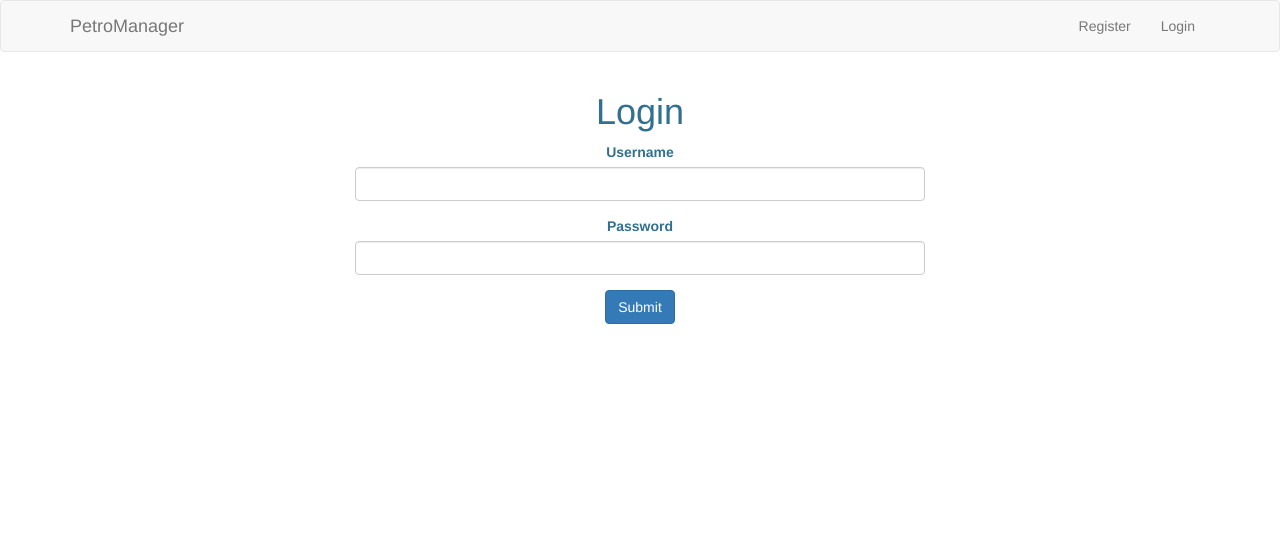
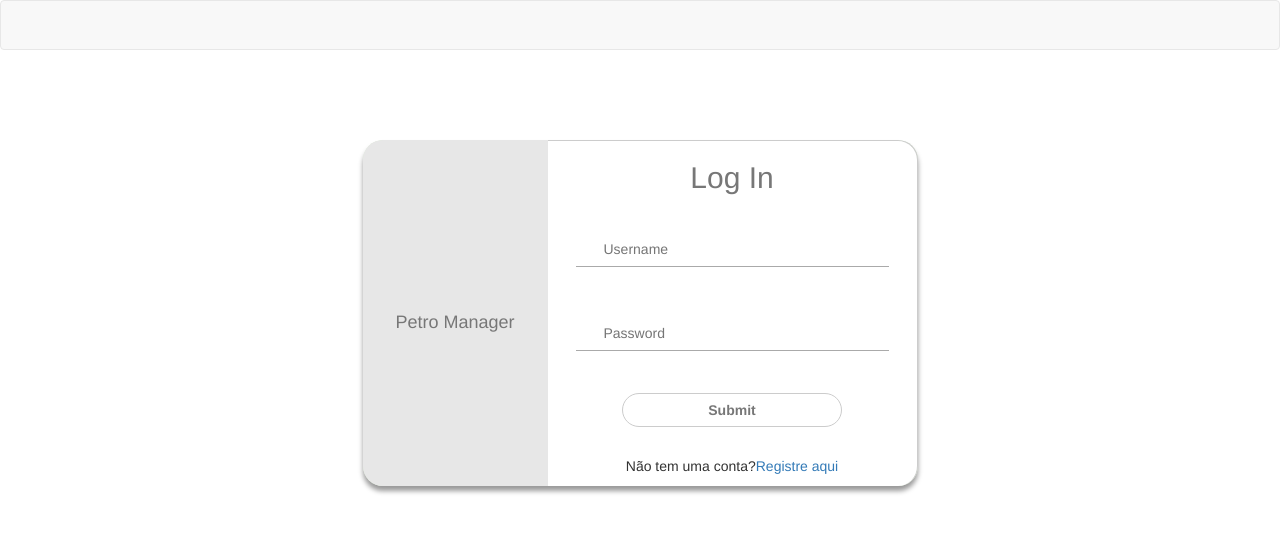
Before and after one commit to itamarjp/petromaneger_online, a Flask app: page /login in a window 1280 px wide. Shown: the top 555 px of the page. Run offline with Flask 2, Linux system fonts and the light colour scheme; some libraries are stand-ins or nearby versions.

Commit message:
make it better

```diff
--- a/app.py
+++ b/app.py
@@ -1,9 +1,7 @@
 from datetime import datetime
 from functools import wraps
-
 import mysql.connector
 from flask import flash, redirect, url_for, session, request, render_template
-
 from functions import enviar_emails, petronect_selenium_process
 from functions.exporta_propostas import *
 from functions.petronect_selenium_process import *
@@ -45,12 +43,6 @@ def sensor():
             x = x + 1
         print(exportaPropostas)
         print("Scheduler is alive!")
-
-
-# sched = BackgroundScheduler(daemon=True)
-# sched.add_job(sensor,'interval',seconds=10)
-# sched.start()
-
 
 def is_logged_in(f):
     @wraps(f)
@@ -122,7 +114,7 @@ def setup():
 
 @app.route('/')
 def index():
-    return render_template('home.html')
+    return redirect(url_for('login'))
 
 
 @app.route('/about')
@@ -253,6 +245,7 @@ def add_article():
 @app.route('/edit_article/<string:id>', methods=['GET', 'POST'])
 @is_logged_in
 def edit_article(id):
+    username = (session['username'])
     cur = mysql.connection.cursor()
     result = cur.execute("SELECT * FROM articles WHERE id = %s", [id])
     article = cur.fetchone()
@@ -266,7 +259,7 @@ def edit_article(id):
         body = request.form['body']
         cur = mysql.connection.cursor()
         app.logger.info(title)
-        cur.execute("UPDATE articles SET title=%s, body=%s WHERE id=%s", (title, body, id))
+        cur.execute("UPDATE articles SET title=%s, body=%s WHERE id=%s AND author = %s", [title, body, id, username])
         mysql.connection.commit()
         cur.close()
         flash('Lista Atualizada', 'success')
@@ -276,11 +269,12 @@ def edit_article(id):
 
 @app.route('/delete_article/<string:id>', methods=['POST'])
 @is_logged_in
-def delete_article(id):
+def delete_article(id): #alterar o query para deletar apenas os Ids do usuário logado, incluir o usuário na planilha de classifica
+    username = (session['username'])
     cur = mysql.connection.cursor()
-    cur.execute("DELETE FROM articles WHERE id = %s", [id])
-    cur.execute("DELETE FROM resumo_oportunidades WHERE id = %s", [id])
-    cur.execute("DELETE FROM classifica WHERE Oportunidade = %s", [id])
+    cur.execute("DELETE FROM articles WHERE id = %s AND author = %s", [id, username])
+    cur.execute("DELETE FROM resumo_oportunidades WHERE id = %s AND user = %s", [id, username])
+    cur.execute("DELETE FROM classifica WHERE Oportunidade = %s AND user = %s", [id, username])
     mysql.connection.commit()
     cur.close()
 
@@ -288,7 +282,7 @@ def delete_article(id):
     return redirect(url_for('dashboard'))
 
 
-@app.route('/enviarEmails', defaults={'id': 'No Id'})
+# @app.route('/enviarEmails', defaults={'id': 'No Id'})
 @app.route('/listIds/<string:id>', methods=['GET', 'POST'])
 @is_logged_in
 def listIds(id):
@@ -315,30 +309,34 @@ def listIds(id):
         except:
             pass
     resultListIds = set(resultListIds)
+    if request.method == 'POST':
+        baixar_anexos = request.form['baixar_anexos']
+        print(str(baixar_anexos))
+        return redirect(url_for('download', id=id, baixar_anexos=baixar_anexos))
     return render_template('listIds.html', listIds=resultListIds, idsNotFound=idsNotFound, titleList=titleList,
                            idList=id)
 
 
-@app.route('/downloadInProgress/<string:id>', methods=['GET', 'POST'])
+@app.route('/downloadInProgress', methods=['GET', 'POST'])
 @is_logged_in
-def download(id):
+def download():
+    id = request.args.get('id')
+    baixar_anexos = request.args.get('baixar_anexos')
     username = (session['username'])
-    form = setupForm(request.form)
     cur = mysql.connection.cursor()
-    result = cur.execute(f"SELECT * FROM users WHERE username = '{username}'")
+    cur.execute(f"SELECT * FROM users WHERE username = '{username}'")
     data = cur.fetchall()
     cur.close()
     user = data[0]['usernamePet']
     passwordPet = data[0]['passwordPet']
 
-    if request.method == 'POST':
-        downloadFilesProcess(resultListIds, user, passwordPet, username, titleListFilter, idArticles, id)
-        cur = mysql.connection.cursor()
-        resumo = f"SELECT * from resumo_oportunidades where id = '{id}'"
-        cur.execute(resumo)
-        records = cur.fetchall()
-        cur.close()
-        return render_template('downloadInProgress.html', records=records)
+    downloadFilesProcess(resultListIds, user, passwordPet, username, titleListFilter, idArticles, id, baixar_anexos)
+    cur = mysql.connection.cursor()
+    resumo = f"SELECT * from resumo_oportunidades where id = '{id}'"
+    cur.execute(resumo)
+    records = cur.fetchall()
+    cur.close()
+    return render_template('downloadInProgress.html', records=records)
 
 
 @app.route('/enviarEmails/<string:id>', methods=['GET', 'POST'])
@@ -481,7 +479,10 @@ def propostas():
 
     cur = mysql.connection.cursor()
     username = (session['username'])
-    resumo = f"SELECT lista,id,id_oportunidade,user,descricao,data_abertura,data_vencimento,horario FROM resumo_oportunidades WHERE user = '{username}'  AND caminho_proposta IS NULL AND realizar_download = 'True' AND proposta_baixada IS NULL"
+    resumo = f"SELECT lista,id,id_oportunidade,user,descricao,data_abertura,data_vencimento,horario " \
+             f"FROM resumo_oportunidades WHERE user = '{username}'  " \
+             f"AND caminho_proposta IS NULL AND realizar_download = 'True' " \
+             f"AND proposta_baixada IS NULL"
     cur.execute(resumo)
     records1 = cur.fetchall()
     print(records1)
--- a/functions/ler_csv_propostas.py
+++ b/functions/ler_csv_propostas.py
@@ -97,9 +97,11 @@ def classifica(sort, user, idList, id, empresa):
             cur.execute(f"INSERT INTO classifica(unique_key, id_lista, Oportunidade, item, descricao, emp_menor_valor, "
                         f"menor_valor, empr_seg_men_val, seg_men_val, emp_maior_val, maior_valor, "
                         f"valor_sua_empresa, res_percentual, status_sua_empresa, margem_seg_menor_valor, user) VALUES "
-                        f"('{id + i}','{idList}','{id}','{i}','{descItem}','{empMinV}','{minValue}','{empSecMenorValor}','{secMenor}','{empMaxV}','{maxValue}','{companyValue}','{round(((1 - companyPercent) * 100), 2)}','{resultado}','{margem}','{user}')")
+                        f"('{id + i}','{idList}','{id}','{i}','{descItem}','{empMinV}','{minValue}','"
+                        f"{empSecMenorValor}','{secMenor}','{empMaxV}','{maxValue}','{companyValue}',"
+                        f"'{round(((1 - companyPercent) * 100), 2)}','{resultado}','{margem}','{user}')")
             cur.execute("UPDATE resumo_oportunidades SET func_classifica = 'analisado' WHERE "
-                        "id_oportunidade = %s", [id])
+                        "id_oportunidade = %s AND user = %s", [id, user])
             mysql.connection.commit()
             cur.close()
         except Exception as e:
--- a/models/db_config.py
+++ b/models/db_config.py
@@ -10,4 +10,4 @@ CLEAR_DB_MYSQL_PASSWORD = '5a12c294'
 CLEAR_DB_MYSQL_DB = 'heroku_b7ba95eca179db5'
 CLEAR_DB_MYSQL_CURSORCLASS = 'DictCursor'
 
-MODE = 'development'
+MODE = 'prod'
--- a/templates/includes/_navbar.html
+++ b/templates/includes/_navbar.html
@@ -1,12 +1,13 @@
 <nav class="navbar navbar-default">
     <div class="container">
+    {% if session.logged_in %}
         <div class="navbar-header">
             <a class="navbar-brand" href="/dashboard">PetroManager</a>
 
         </div>
         <div id="navbar" class="collapse navbar-collapse">
             <ul class="nav navbar-nav">
-                {% if session.logged_in %}
+
                     <li><a href="/resumoGeral">Resumo Geral</a></li>
                     <li><a href="/classificageral">Classificação Geral</a></li>
                     <li><a href="/propostas">Baixar Propostas</a></li>
@@ -19,8 +20,8 @@
                     <li><a href="/setup">Setup</a></li>
                     <li><a href="/logout">Logout</a></li>
                 {% else %}
-                    <li><a href="/register_route">Register</a></li>
-                    <li><a href="/login">Login</a></li>
+{#                    <li><a href="/register_route">Register</a></li>#}
+{#                    <li><a href="/login">Login</a></li>#}
                 {% endif %}
 
             </ul>
--- a/templates/layout.html
+++ b/templates/layout.html
@@ -6,7 +6,6 @@
     <link rel="stylesheet" href="https://cdn.datatables.net/1.10.21/css/jquery.dataTables.min.css">
     <link rel="stylesheet" href="https://maxcdn.bootstrapcdn.com/bootstrap/3.3.7/css/bootstrap.min.css">
 
-
 </head>
 <body>
 {% include 'includes/_navbar.html' %}
@@ -14,11 +13,6 @@
     {% include 'includes/_messages.html' %}
     {% block body %}{% endblock %}
 </div>
-
 <script src="https://maxcdn.bootstrapcdn.com/bootstrap/3.3.7/js/bootstrap.min.js"></script>
-<script src="//cdn.ckeditor.com/4.6.2/basic/ckeditor.js"></script>
-<script type="text/javascript">
-    CKEDITOR.replace('editor')
-</script>
 </body>
 </html>
--- a/templates/login.html
+++ b/templates/login.html
@@ -2,20 +2,126 @@
 
 {% block body %}
 
-    <h1 align="center" class="text-info">Login</h1>
-    <div align="center">
-        <form action="" method="POST">
-            <div class="form-group" style="width: 50%">
-                <label class="text-info">Username</label>
-                <input type="text" name="username" class="form-control" value={{ request.form.username }}>
-            </div>
-            <div class="form-group" style="width: 50%">
-                <label class="text-info">Password</label>
-                <input type="password" name="password" class="form-control" value={{ request.form.password }}>
-            </div>
-            <button type="submit" class="btn btn-primary">Submit</button>
-        </form>
-    </div>
+<head>
+	<meta charset="UTF-8">
+	<meta name="viewport" content="width=device-width, initial-scale=1">
+	<meta name="author" content="Yinka Enoch Adedokun">
+	<title>Login Page</title>
+</head>
+<body>
+	<!-- Main Content -->
+	<div class="container-fluid">
+		<div class="row main-content bg-success text-center">
+			<div class="col-md-4 text-center company__info">
+				<span class="company__logo"><h2><span class="fa fa-android"></span></h2></span>
+				<h4 class="company_title">Petro Manager</h4>
+			</div>
+			<div class="col-md-8 col-xs-12 col-sm-12 login_form ">
+				<div class="container-fluid">
+					<div class="row">
+						<h2>Log In</h2>
+					</div>
+					<div class="row">
+						 <form action="" method="POST" class="form-group">
+							<div class="row">
+								<input type="text" name="username" id="username" class="form__input" placeholder="Username" value={{ request.form.username }}>
+							</div>
+							<div class="row">
+								<!-- <span class="fa fa-lock"></span> -->
+								<input type="password" name="password" id="password" class="form__input" placeholder="Password" value={{ request.form.password }}>
+							</div>
+							<div class="row">
+								<input type="submit" value="Submit" class="btn">
+							</div>
+						</form>
+					</div>
+					<div class="row">
+						<p>Não tem uma conta?<a href="/register_route">Registre aqui</a></p>
+					</div>
+				</div>
+			</div>
+		</div>
+	</div>
+</body>
 
+<style>
+.main-content{
+	width: 50%;
+	border-radius: 20px;
+	box-shadow: 0 5px 5px rgba(0,0,0,.4);
+	margin: 5em auto;
+	display: flex;
+}
+.company__info{
+	background-color: #e7e7e7;
+	border-top-left-radius: 20px;
+	border-bottom-left-radius: 20px;
+	display: flex;
+	flex-direction: column;
+	justify-content: center;
+	color: #777;
+}
+.fa-android{
+	font-size:3em;
+}
+@media screen and (max-width: 640px) {
+	.main-content{width: 90%;}
+	.company__info{
+		display: none;
+	}
+	.login_form{
+		border-top-left-radius:20px;
+		border-bottom-left-radius:20px;
+	}
+}
+@media screen and (min-width: 642px) and (max-width:800px){
+	.main-content{width: 70%;}
+}
+.row > h2{
+	color:#777;
+}
+.login_form{
+	background-color: #fff;
+	border-top-right-radius:20px;
+	border-bottom-right-radius:20px;
+	border-top:1px solid #ccc;
+	border-right:1px solid #ccc;
+}
+form{
+	padding: 0 2em;
+}
+.form__input{
+	width: 100%;
+	border:0px solid transparent;
+	border-radius: 0;
+	border-bottom: 1px solid #aaa;
+	padding: 1em .5em .5em;
+	padding-left: 2em;
+	outline:none;
+	margin:1.5em auto;
+	transition: all .5s ease;
+}
+.form__input:focus{
+	border-bottom-color: #008080;
+	box-shadow: 0 0 5px rgba(0,80,80,.4);
+	border-radius: 4px;
+}
+.btn{
+	transition: all .5s ease;
+	width: 70%;
+	border-radius: 30px;
+	color:#777;
+	font-weight: 600;
+	background-color: #fff;
+	border: 1px solid #cccccc;
+	margin-top: 1.5em;
+	margin-bottom: 1em;
+}
+.btn:hover, .btn:focus {
+    background-color: #777777;
+    color: #fff;
+}
+
+</style>
 
 {% endblock %}
```
Also changed, not shown: functions/ler_pdf.py (+5 -17 lines), functions/petronect_selenium_process.py (+72 -71 lines), templates/home.html (deleted, +0 -14 lines), templates/listIds.html (+12 -1 lines), templates/register.html (+7 -2 lines), templates/teste.html (deleted, +0 -121 lines), static/style.css (added).
